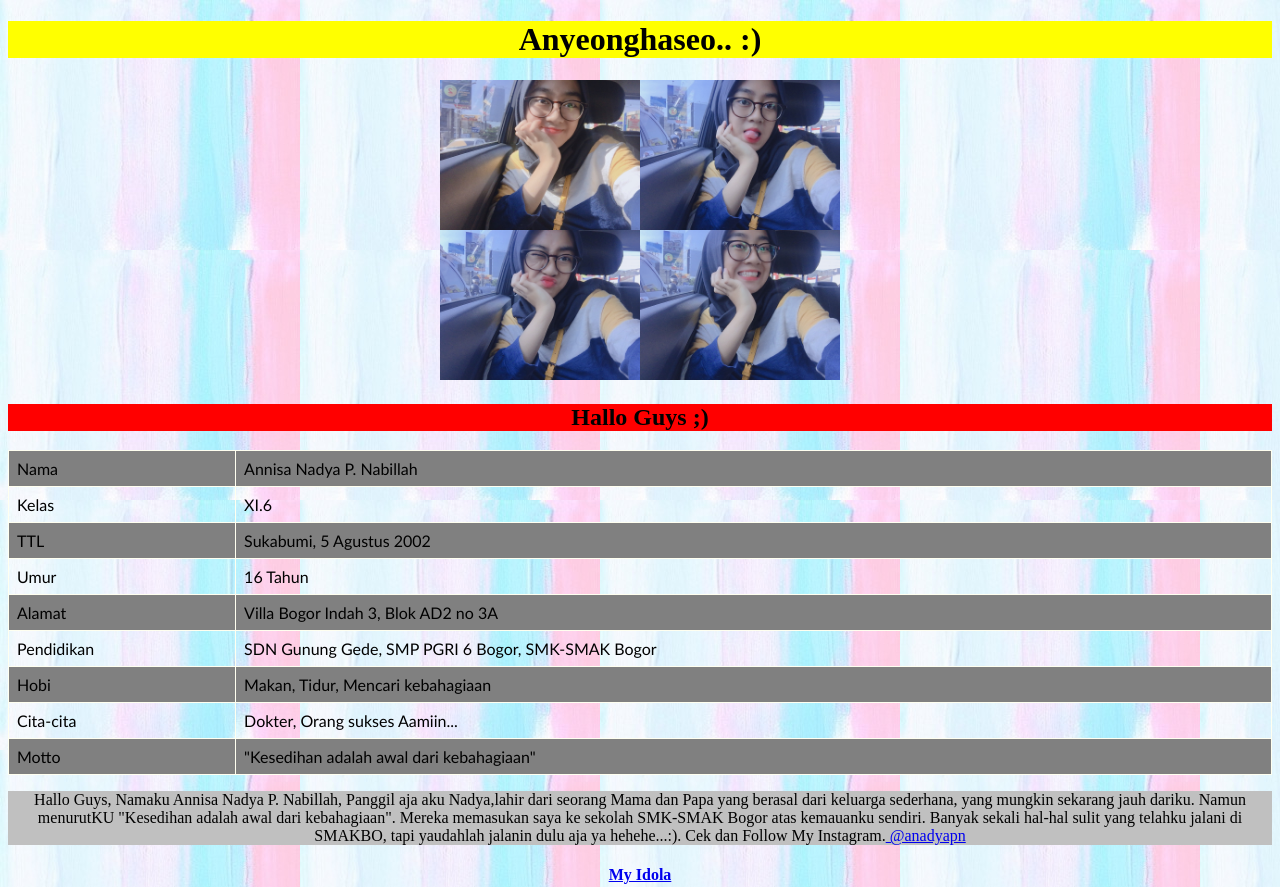
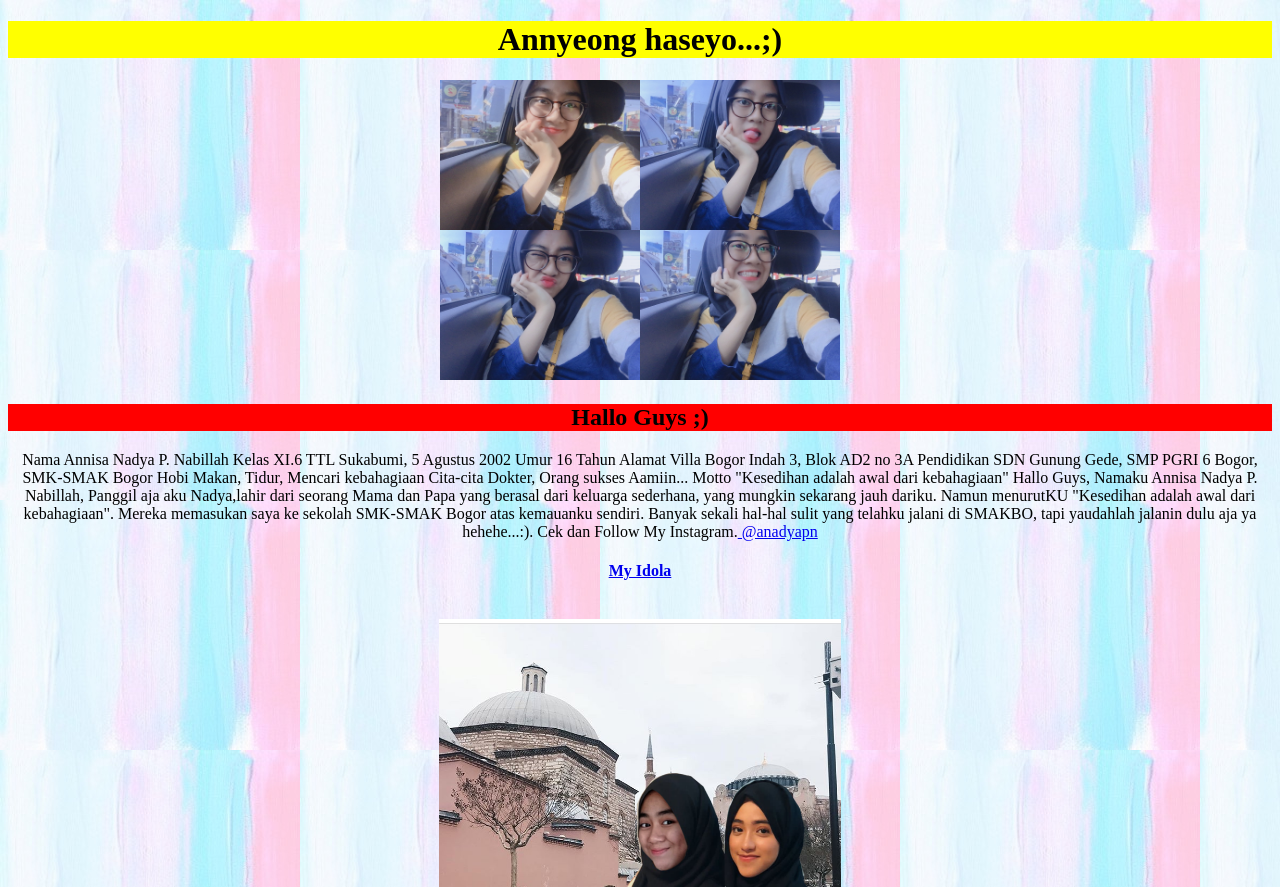
Before and after one commit to Annisanadya/annisanadya.github.io, a plain HTML site: page index.html in a window 1280 px wide. Shown: the top 887 px of the page. Drawn offline with Linux system fonts and the light colour scheme.

Commit message:
Add files via upload

```diff
--- a/index.html
+++ b/index.html
@@ -3,38 +3,26 @@
 <head>
   <title> BIODATA </title>
 </head>
+<link rel="stylesheet" type=/desktop/github nadya.css" href="">
 <body>
 
 <body>
 
 <body background="background.jpg">
 
-<center><h1  style="background-color:Yellow;">Anyeonghaseo.. :)</h1></center>
+<center><h1  style="background-color:Yellow;">Annyeong haseyo...;)</h1></center>
 <center><img src="IMG-0190.JPG" widht="300" height="300" /></center>
-
 
 
 		<center><h2 style="background-color:red;"> Hallo Guys ;)</h2><center>
 
 <style>
-table {
-  font-family: arial italic, calibri;
-  border-collapse: collapse;
-  width: 100%;
-}
-td, th {
-  border: 1px solid Ivory;
-  text-align: left;
-  padding: 8px;
-}
-tr:nth-child(even) {
-  background-color:gray;
-}
+
 </style>
 
 
 
-<table style="width:100%">
+
   <tbody><tr>
   </tr>
   <tr>
@@ -74,7 +62,7 @@ tr:nth-child(even) {
     <td>"Kesedihan adalah awal dari kebahagiaan"</td>
 </tr></tbody></table>
 
-<left><p style="background-color:silver;"> Hallo Guys, Namaku Annisa Nadya P. Nabillah, Panggil aja aku Nadya,lahir dari seorang Mama dan Papa yang berasal dari keluarga sederhana, yang mungkin sekarang jauh dariku. Namun menurutKU "Kesedihan adalah awal dari kebahagiaan". Mereka memasukan saya ke sekolah SMK-SMAK Bogor atas kemauanku sendiri. Banyak sekali hal-hal sulit yang telahku jalani di SMAKBO, tapi yaudahlah jalanin dulu aja ya hehehe...:). Cek dan Follow My Instagram.<a href="https://www.instagram.com/anadyapn/?hl=id">
+<left> Hallo Guys, Namaku Annisa Nadya P. Nabillah, Panggil aja aku Nadya,lahir dari seorang Mama dan Papa yang berasal dari keluarga sederhana, yang mungkin sekarang jauh dariku. Namun menurutKU "Kesedihan adalah awal dari kebahagiaan". Mereka memasukan saya ke sekolah SMK-SMAK Bogor atas kemauanku sendiri. Banyak sekali hal-hal sulit yang telahku jalani di SMAKBO, tapi yaudahlah jalanin dulu aja ya hehehe...:). Cek dan Follow My Instagram.<a href="https://www.instagram.com/anadyapn/?hl=id">
 @anadyapn</a></left>
 
 
--- /dev/null
+++ b/style.css
@@ -0,0 +1,19 @@
+<body background="background.jpg">
+<h1  style="background-color:Yellow;">Annyeong haseyo...;)</h1>
+<img src="IMG-0190.JPG" widht="300" height="300" />
+<h2 style="background-color:red;"> Hallo Guys ;)</h2>
+table {
+  font-family: arial italic, calibri;
+  border-collapse: collapse;
+  width: 100%;
+}
+td, th {
+  border: 1px solid Ivory;
+  text-align: left;
+  padding: 8px;
+}
+tr:nth-child(even) {
+  background-color:gray;
+}
+<table style="width:100%">
+<p style="background-color:silver;">
```
